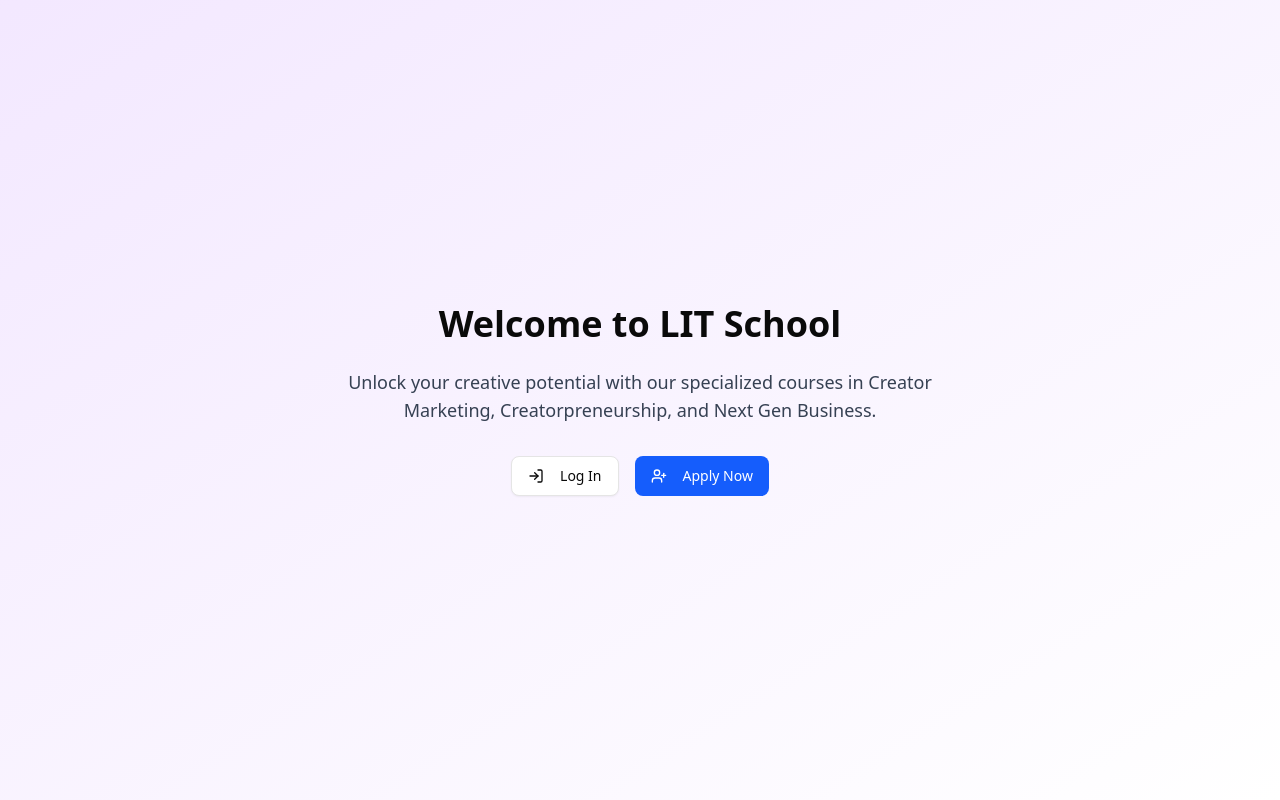
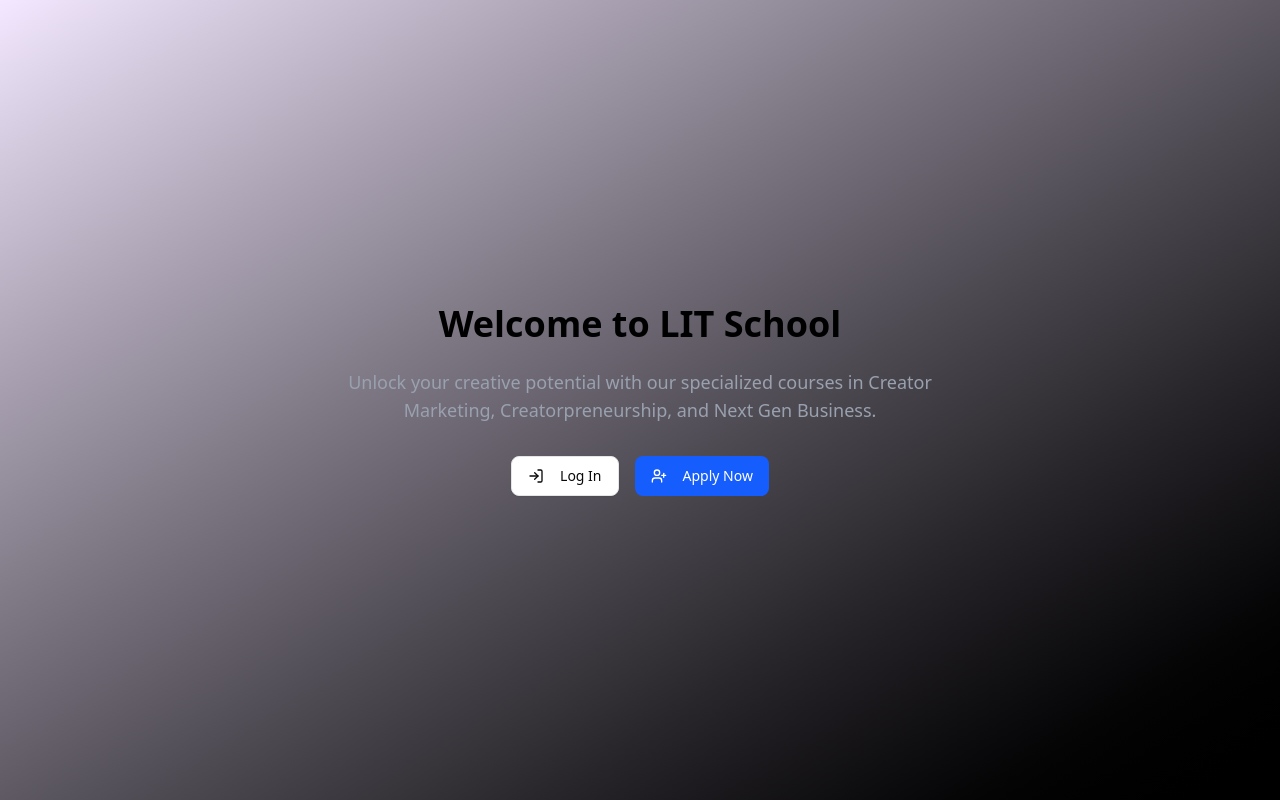
Before and after one commit to Souraevshing/lit-student-tracker, a Next.js app: page / in a window 1280 px wide. Built offline with nearby package versions, Linux system fonts and the light colour scheme.

Commit message:
⚡️ (perf): feat:  fix performance  and bugs for  auth login/signup
fix

```diff
--- a/app/components/account.tsx
+++ b/app/components/account.tsx
@@ -528,6 +528,7 @@
                               align="start"
                             >
                               <Calendar
+                                captionLayout="dropdown"
                                 mode="single"
                                 selected={field.value}
                                 onSelect={field.onChange}
--- a/app/dashboard/page.tsx
+++ b/app/dashboard/page.tsx
@@ -27,7 +27,6 @@
 import { Tabs, TabsContent, TabsList, TabsTrigger } from "@/components/ui/tabs";
 import { formatApplicationStatus } from "@/lib/utils/format-status";
 import { signOut } from "next-auth/react";
-import AccountDetails from "../account-details/page";
 
 type TimelineStep = {
   step: string;
@@ -53,8 +52,7 @@
     nextStep: string | null;
   } | null>(null);
   const [userProfile, setUserProfile] = useState<UserProfile | null>(null);
-  const [showTestingPanel, setShowTestingPanel] = useState(false);
-  const [activeTab, setActiveTab] = useState("dashboard");
+  const [_activeTab, setActiveTab] = useState("dashboard");
 
   useEffect(() => {
     if (status === "unauthenticated") {
@@ -146,6 +144,11 @@
               <LogOutIcon className="w-4 h-4 mr-2" />
               Log Out
             </Button>
+            <Button
+              variant="secondary"
+              size="lg"
+              onClick={() => router.push("/account-details")}
+            ></Button>
           </div>
         </div>
       </header>
@@ -168,13 +171,6 @@
             <TabsTrigger value="profile" className="flex items-center gap-2">
               <UserIcon className="w-4 h-4" />
               <span className="hidden sm:inline">Profile</span>
-            </TabsTrigger>
-            <TabsTrigger
-              value="account-details"
-              className="flex items-center gap-2"
-            >
-              <MessageSquareIcon className="w-4 h-4" />
-              <span className="hidden sm:inline">Download ID Card</span>
             </TabsTrigger>
           </TabsList>
 
@@ -505,10 +501,6 @@
               </CardContent>
             </Card>
           </TabsContent>
-
-          <TabsContent value="account-details">
-            <AccountDetails />
-          </TabsContent>
         </Tabs>
       </div>
     </div>
--- a/app/page.tsx
+++ b/app/page.tsx
@@ -5,10 +5,12 @@
 
 export default function HomePage() {
   return (
-    <div className="h-screen flex items-center justify-center bg-gradient-to-br from-purple-100 to-white text-center p-4">
+    <div className="h-screen flex items-center justify-center bg-gradient-to-br from-purple-100 to-black text-center p-4">
       <div className="max-w-3xl">
-        <h1 className="text-4xl font-bold mb-6">Welcome to LIT School</h1>
-        <p className="mb-8 text-lg text-gray-700 max-w-2xl mx-auto">
+        <h1 className="text-4xl font-bold mb-6 text-black">
+          Welcome to LIT School
+        </h1>
+        <p className="mb-8 text-lg text-gray-400 max-w-2xl mx-auto">
           Unlock your creative potential with our specialized courses in Creator
           Marketing, Creatorpreneurship, and Next Gen Business.
         </p>
--- a/components/auth/login-form.tsx
+++ b/components/auth/login-form.tsx
@@ -49,13 +49,13 @@
           loading: (
             <div className="flex items-center gap-2">
               <LoaderIcon className="w-5 h-5 animate-spin text-gray-600" />
-              <span>Registering...</span>
+              <span>Logging in...</span>
             </div>
           ),
           success: (
             <div className="flex items-center gap-2">
               <BadgeCheckIcon className="w-5 h-5 text-green-600" />
-              <span>Registration successful!</span>
+              <span>Login successful!</span>
             </div>
           ),
           error: (err) => (
--- a/components/auth/register-form.tsx
+++ b/components/auth/register-form.tsx
@@ -70,6 +70,7 @@
         }
       );
     } catch (err) {
+      if (err instanceof Error) toast.error(err.message);
       console.error(err);
     }
   });
```
